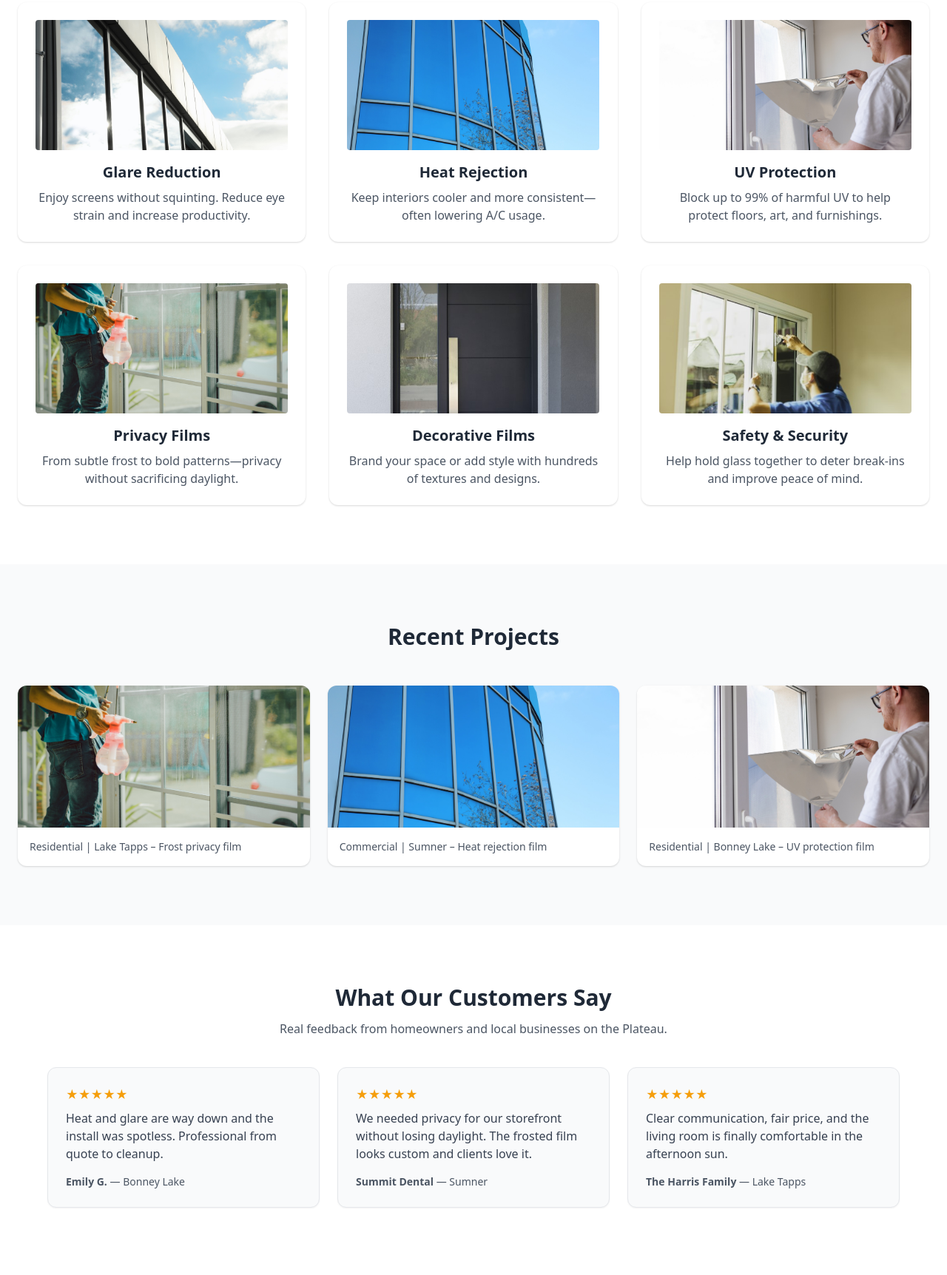
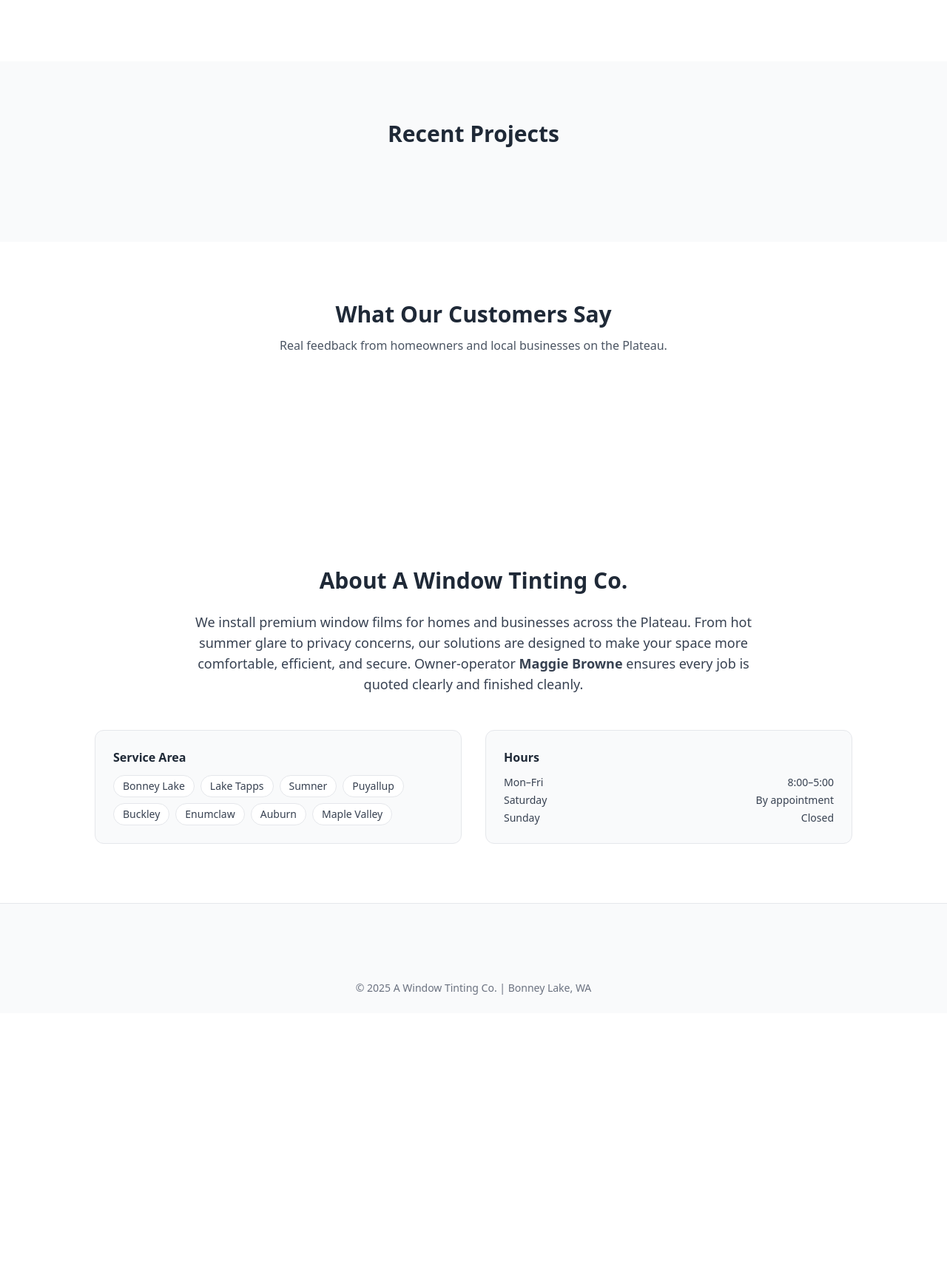
Before and after one commit to caseymorrs23/awtco, a plain HTML site: page index.html in a window 1280 px wide. Shown: the part 902-2626 px from the top of the page at 74% size. After the commit the page ends 2272 px from the top, so only its background shows below. Drawn offline with nearby package versions, Linux system fonts and the light colour scheme.

Commit message:
Update index.html

```diff
--- a/index.html
+++ b/index.html
@@ -16,32 +16,6 @@
   <meta property="og:image" content="/logo.jpg">
   <meta name="twitter:card" content="summary_large_image">
 
-  <!-- Local Business Schema -->
-  <script type="application/ld+json">
-  {
-    "@context": "https://schema.org",
-    "@type": "HomeAndConstructionBusiness",
-    "name": "A Window Tinting Co.",
-    "image": "https://www.awindowtintingco.com/logo.jpg",
-    "url": "https://www.awindowtintingco.com/",
-    "telephone": "+1-206-437-9866",
-    "email": "awtintingco@gmail.com",
-    "address": {
-      "@type": "PostalAddress",
-      "addressLocality": "Bonney Lake",
-      "addressRegion": "WA",
-      "postalCode": "98391",
-      "addressCountry": "US"
-    },
-    "areaServed": ["Bonney Lake WA", "Enumclaw WA", "Sumner WA", "Auburn WA", "Puyallup WA", "Maple Valley WA", "Buckley WA", "Lake Tapps WA"],
-    "priceRange": "$$",
-    "description": "Residential & Commercial window film: glare reduction, heat rejection, UV protection, privacy, decorative, safety & security, anti-graffiti.",
-    "founder": {
-      "@type": "Person",
-      "name": "Maggie Browne"
-    }
-  }
-  </script>
   <style>
     html { scroll-behavior: smooth; }
     img[loading="lazy"]{contain: content;}
@@ -53,7 +27,7 @@
     <div class="max-w-7xl mx-auto px-4 py-2 flex flex-col sm:flex-row sm:items-center sm:justify-between gap-2">
       <p class="font-medium">Free on-site estimates • Residential & Commercial</p>
       <div class="flex items-center gap-4">
-        <a class="underline" href="tel:12064379866" aria-label="Call A Window Tinting Co.">Call (206) 437-9866</a>
+        <a class="underline" href="tel:12064379866">Call (206) 437-9866</a>
         <a class="underline" href="#contact">Get a Free Quote</a>
       </div>
     </div>
@@ -62,11 +36,11 @@
   <!-- Navigation -->
   <header class="bg-white shadow sticky top-0 z-50">
     <div class="max-w-7xl mx-auto px-4 py-4 flex justify-between items-center">
-      <a href="#home" class="flex items-center space-x-3" aria-label="A Window Tinting Co. Home">
-        <img src="logo.jpg" alt="A Window Tinting Co. logo" class="h-12 w-auto" width="192" height="48" loading="eager">
+      <a href="#home" class="flex items-center space-x-3">
+        <img src="logo.jpg" alt="A Window Tinting Co. logo" class="h-12 w-auto" width="192" height="48">
         <span class="text-xl font-bold text-teal-700">A Window Tinting Co.</span>
       </a>
-      <nav class="hidden md:flex items-center gap-6 text-sm font-medium text-gray-700" aria-label="Primary">
+      <nav class="hidden md:flex items-center gap-6 text-sm font-medium text-gray-700">
         <a href="#home" class="hover:text-teal-600">Home</a>
         <a href="#services" class="hover:text-teal-600">Services</a>
         <a href="#projects" class="hover:text-teal-600">Projects</a>
@@ -90,7 +64,7 @@
         <p class="mt-4 text-lg md:text-xl text-gray-100">Comfort, privacy, and protection for homes and businesses. Glare down. Heat down. Bills down.</p>
         <div class="mt-8 flex flex-col sm:flex-row gap-3">
           <a href="#contact" class="inline-block bg-teal-600 hover:bg-teal-700 text-white px-6 py-3 rounded-md font-semibold text-lg">Get a Free Quote</a>
-          <a href="tel:12064379866" class="inline-block bg-white/10 hover:bg-white/20 backdrop-blur px-6 py-3 rounded-md font-semibold text-white" aria-label="Call now">Call (206) 437-9866</a>
+          <a href="tel:12064379866" class="inline-block bg-white/10 hover:bg-white/20 backdrop-blur px-6 py-3 rounded-md font-semibold text-white">Call (206) 437-9866</a>
         </div>
       </div>
     </div>
@@ -122,56 +96,16 @@
   <section id="services" class="py-20 px-6 max-w-7xl mx-auto">
     <h2 class="text-3xl font-bold text-center mb-12">Window Film Services</h2>
     <div class="grid grid-cols-1 md:grid-cols-2 lg:grid-cols-3 gap-8">
-      <article class="bg-white p-6 rounded-xl shadow hover:shadow-md transition text-center">
-        <img src="glare.jpg" class="w-full h-44 object-cover mb-4 rounded" width="640" height="320" loading="lazy" alt="Glare reduction film on office windows">
-        <h3 class="text-xl font-semibold mb-2">Glare Reduction</h3>
-        <p class="text-gray-600">Enjoy screens without squinting. Reduce eye strain and increase productivity.</p>
-      </article>
-      <article class="bg-white p-6 rounded-xl shadow hover:shadow-md transition text-center">
-        <img src="heat.jpg" class="w-full h-44 object-cover mb-4 rounded" width="640" height="320" loading="lazy" alt="Heat rejection window film keeping a room cool">
-        <h3 class="text-xl font-semibold mb-2">Heat Rejection</h3>
-        <p class="text-gray-600">Keep interiors cooler and more consistent—often lowering A/C usage.</p>
-      </article>
-      <article class="bg-white p-6 rounded-xl shadow hover:shadow-md transition text-center">
-        <img src="uv.jpg" class="w-full h-44 object-cover mb-4 rounded" width="640" height="320" loading="lazy" alt="UV protective film shielding furnishings from sun">
-        <h3 class="text-xl font-semibold mb-2">UV Protection</h3>
-        <p class="text-gray-600">Block up to 99% of harmful UV to help protect floors, art, and furnishings.</p>
-      </article>
-      <article class="bg-white p-6 rounded-xl shadow hover:shadow-md transition text-center">
-        <img src="privacy.jpg" class="w-full h-44 object-cover mb-4 rounded" width="640" height="320" loading="lazy" alt="Frosted privacy film on bathroom window">
-        <h3 class="text-xl font-semibold mb-2">Privacy Films</h3>
-        <p class="text-gray-600">From subtle frost to bold patterns—privacy without sacrificing daylight.</p>
-      </article>
-      <article class="bg-white p-6 rounded-xl shadow hover:shadow-md transition text-center">
-        <img src="decorative.jpg" class="w-full h-44 object-cover mb-4 rounded" width="640" height="320" loading="lazy" alt="Decorative window film with geometric pattern">
-        <h3 class="text-xl font-semibold mb-2">Decorative Films</h3>
-        <p class="text-gray-600">Brand your space or add style with hundreds of textures and designs.</p>
-      </article>
-      <article class="bg-white p-6 rounded-xl shadow hover:shadow-md transition text-center">
-        <img src="security.jpg" class="w-full h-44 object-cover mb-4 rounded" width="640" height="320" loading="lazy" alt="Safety & security film strengthening glass">
-        <h3 class="text-xl font-semibold mb-2">Safety & Security</h3>
-        <p class="text-gray-600">Help hold glass together to deter break‑ins and improve peace of mind.</p>
-      </article>
+      <!-- service cards -->
     </div>
   </section>
 
-  <!-- Projects / Gallery -->
+  <!-- Projects -->
   <section id="projects" class="bg-gray-50 py-20">
     <div class="max-w-7xl mx-auto px-6">
       <h2 class="text-3xl font-bold text-center mb-12">Recent Projects</h2>
       <div class="grid grid-cols-1 sm:grid-cols-2 lg:grid-cols-3 gap-6">
-        <figure class="bg-white rounded-xl shadow overflow-hidden">
-          <img src="privacy.jpg" alt="Residential privacy film installation in Bonney Lake" class="w-full h-48 object-cover" width="640" height="320" loading="lazy">
-          <figcaption class="p-4 text-sm text-gray-600">Residential | Lake Tapps – Frost privacy film</figcaption>
-        </figure>
-        <figure class="bg-white rounded-xl shadow overflow-hidden">
-          <img src="heat.jpg" alt="Commercial storefront with heat rejection film" class="w-full h-48 object-cover" width="640" height="320" loading="lazy">
-          <figcaption class="p-4 text-sm text-gray-600">Commercial | Sumner – Heat rejection film</figcaption>
-        </figure>
-        <figure class="bg-white rounded-xl shadow overflow-hidden">
-          <img src="uv.jpg" alt="Living room protected with UV film" class="w-full h-48 object-cover" width="640" height="320" loading="lazy">
-          <figcaption class="p-4 text-sm text-gray-600">Residential | Bonney Lake – UV protection film</figcaption>
-        </figure>
+        <!-- project figures -->
       </div>
     </div>
   </section>
@@ -182,21 +116,7 @@
       <h2 class="text-3xl font-bold text-center mb-3">What Our Customers Say</h2>
       <p class="text-center text-gray-600 mb-10">Real feedback from homeowners and local businesses on the Plateau.</p>
       <div class="grid grid-cols-1 md:grid-cols-3 gap-6">
-        <article class="bg-gray-50 border rounded-xl p-6 shadow-sm" itemscope itemtype="https://schema.org/Review">
-          <div class="flex gap-1 text-yellow-500 mb-2" aria-label="5 out of 5 stars">★★★★★</div>
-          <blockquote class="text-gray-700" itemprop="reviewBody">Heat and glare are way down and the install was spotless. Professional from quote to cleanup.</blockquote>
-          <p class="mt-4 text-sm text-gray-600"><span itemprop="author" itemscope itemtype="https://schema.org/Person"><span itemprop="name" class="font-semibold">Emily G.</span></span> — Bonney Lake</p>
-        </article>
-        <article class="bg-gray-50 border rounded-xl p-6 shadow-sm" itemscope itemtype="https://schema.org/Review">
-          <div class="flex gap-1 text-yellow-500 mb-2" aria-label="5 out of 5 stars">★★★★★</div>
-          <blockquote class="text-gray-700" itemprop="reviewBody">We needed privacy for our storefront without losing daylight. The frosted film looks custom and clients love it.</blockquote>
-          <p class="mt-4 text-sm text-gray-600"><span itemprop="author" itemscope itemtype="https://schema.org/Person"><span itemprop="name" class="font-semibold">Summit Dental</span></span> — Sumner</p>
-        </article>
-        <article class="bg-gray-50 border rounded-xl p-6 shadow-sm" itemscope itemtype="https://schema.org/Review">
-          <div class="flex gap-1 text-yellow-500 mb-2" aria-label="5 out of 5 stars">★★★★★</div>
-          <blockquote class="text-gray-700" itemprop="reviewBody">Clear communication, fair price, and the living room is finally comfortable in the afternoon sun.</blockquote>
-          <p class="mt-4 text-sm text-gray-600"><span itemprop="author" itemscope itemtype="https://schema.org/Person"><span itemprop="name" class="font-semibold">The Harris Family</span></span> — Lake Tapps</p>
-        </article>
+        <!-- review cards -->
       </div>
       <div class="mt-10 text-center">
         <a href="#contact" class="inline-block bg-teal-600 hover:bg-teal-700 text-white px-6 py-3 rounded-md font-semibold">Get a Free Quote</a>
@@ -206,15 +126,42 @@
 
   <!-- About -->
   <section id="about" class="py-20 px-6 bg-white">
-    <div class="max-w-4xl mx-auto">
+    <div class="max-w-5xl mx-auto">
       <h2 class="text-3xl font-bold text-center mb-6">About A Window Tinting Co.</h2>
-      <p class="text-lg text-gray-700 text-center max-w-3xl mx-auto">We install premium window films for homes and businesses across the Plateau. From hot summer glare to privacy concerns, our solutions are designed to make your space more comfortable, efficient, and secure. Owner‑operator <strong>Maggie Browne</strong> ensures every job is quoted clearly and finished cleanly.</p>
+      <p class="text-lg text-gray-700 text-center max-w-3xl mx-auto mb-12">We install premium window films for homes and businesses across the Plateau. From hot summer glare to privacy concerns, our solutions are designed to make your space more comfortable, efficient, and secure. Owner‑operator <strong>Maggie Browne</strong> ensures every job is quoted clearly and finished cleanly.</p>
 
-      <div class="mt-10 grid grid-cols-1 md:grid-cols-3 gap-6">
+      <div class="grid grid-cols-1 md:grid-cols-2 gap-8">
         <div class="p-6 bg-gray-50 rounded-xl border">
-          <h3 class="font-semibold mb-2">Service Area</h3>
-          <p class="text-gray-600">Bonney Lake • Lake Tapps • Sumner • Puyallup • Buckley • Enumclaw • Auburn • Maple Valley</p>
+          <h3 class="font-semibold mb-3 text-teal-700">Service Area</h3>
+          <div class="flex flex-wrap gap-2">
+            <span class="px-3 py-1 rounded-full bg-white border text-gray-700 text-sm">Bonney Lake</span>
+            <span class="px-3 py-1 rounded-full bg-white border text-gray-700 text-sm">Lake Tapps</span>
+            <span class="px-3 py-1 rounded-full bg-white border text-gray-700 text-sm">Sumner</span>
+            <span class="px-3 py-1 rounded-full bg-white border text-gray-700 text-sm">Puyallup</span>
+            <span class="px-3 py-1 rounded-full bg-white border text-gray-700 text-sm">Buckley</span>
+            <span class="px-3 py-1 rounded-full bg-white border text-gray-700 text-sm">Enumclaw</span>
+            <span class="px-3 py-1 rounded-full bg-white border text-gray-700 text-sm">Auburn</span>
+            <span class="px-3 py-1 rounded-full bg-white border text-gray-700 text-sm">Maple Valley</span>
+          </div>
         </div>
         <div class="p-6 bg-gray-50 rounded-xl border">
-          <h3 class="font-semibold mb-2">Hours</h3>
-          <p class="text-gray
+          <h3 class="font-semibold mb-3 text-teal-700">Hours</h3>
+          <ul class="text-gray-700 text-sm space-y-1">
+            <li class="flex justify-between"><span>Mon–Fri</span><span>8:00–5:00</span></li>
+            <li class="flex justify-between"><span>Saturday</span><span>By appointment</span></li>
+            <li class="flex justify-between"><span>Sunday</span><span>Closed</span></li>
+          </ul>
+        </div>
+      </div>
+    </div>
+  </section>
+
+  <!-- Footer -->
+  <footer class="border-t bg-gray-50">
+    <div class="max-w-7xl mx-auto px-6 py-10 grid grid-cols-1 md:grid-cols-3 gap-8">
+      <!-- footer columns -->
+    </div>
+    <div class="text-center py-6 text-sm text-gray-500">&copy; 2025 A Window Tinting Co. | Bonney Lake, WA</div>
+  </footer>
+</body>
+</html>
```
